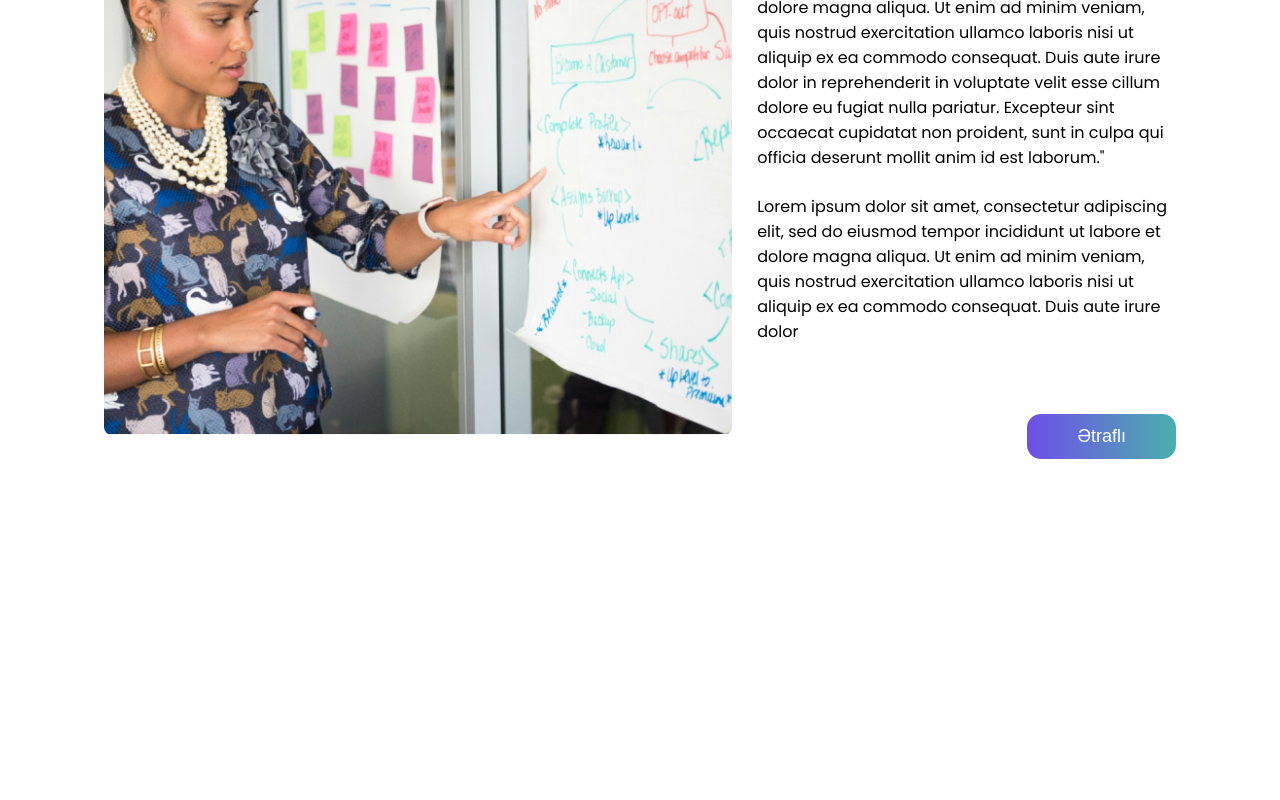
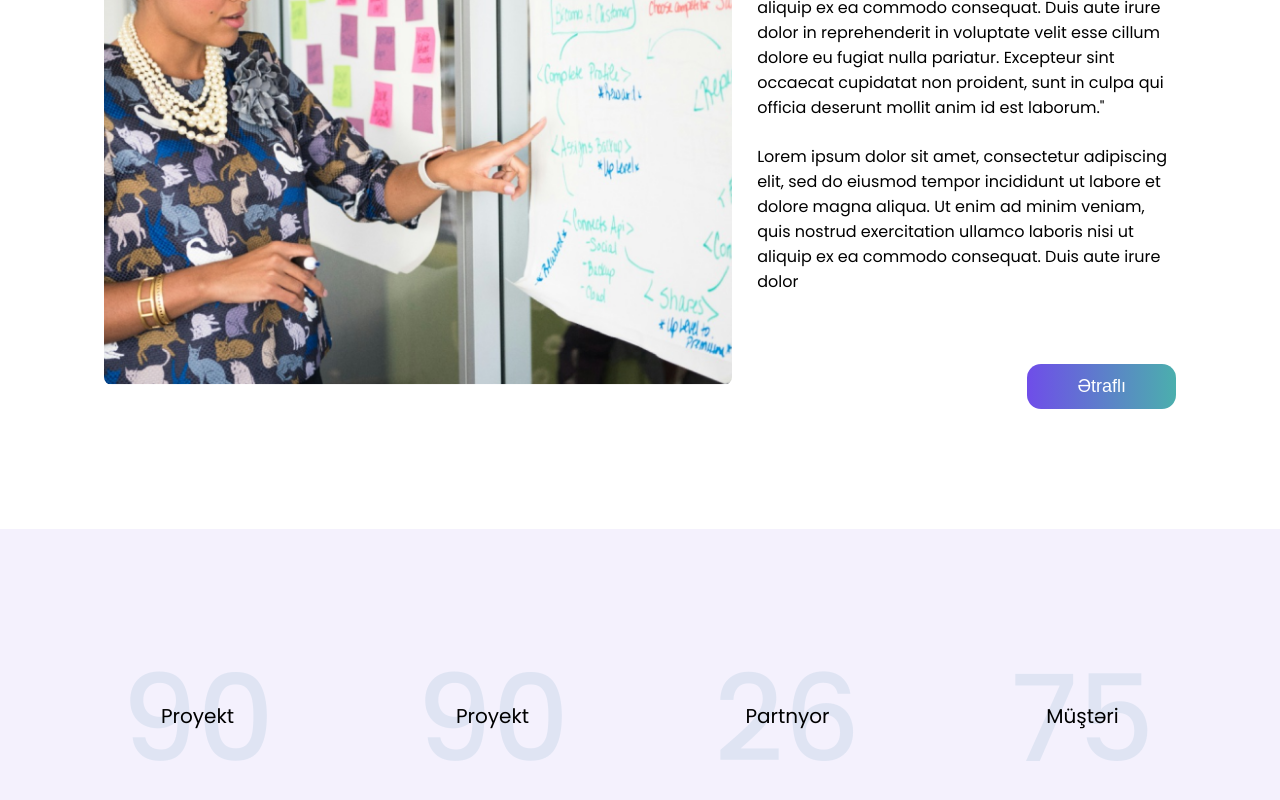
Before and after one commit to elturanshucai/3steps, a Next.js app: page / in a window 1280 px wide. Shown: the part 1970-2770 px from the top of the page. Before the commit the page ends 2549 px from the top, so only its background shows below. Built offline with nearby package versions, Linux system fonts and the light colour scheme.

Commit message:
partners section completed

```diff
--- a/src/app/page.js
+++ b/src/app/page.js
@@ -3,6 +3,7 @@ import HomePage from "@/components/home/HomePage";
 import Services from "@/components/services/Services";
 import styles from './page.module.css'
 import Header from "@/components/header/Header";
+import Partners from "@/components/partners/Partners";
 
 export default function Home() {
 
@@ -12,6 +13,7 @@ export default function Home() {
       <HomePage />
       <Services />
       <About />
+      <Partners />
     </main>
   );
 }
--- a/src/components/header/Header.jsx
+++ b/src/components/header/Header.jsx
@@ -4,7 +4,10 @@ import styles from './header.module.css'
 import { useEffect, useState } from 'react'
 
 const Header = () => {
-    const [scrolling, setScrolling] = useState(false)
+    const [scrolling, setScrolling] = useState(() => {
+        if (window.scrollY > 0) return true
+        return false
+    })
 
     useEffect(() => {
         const scrollHandler = () => {
--- /dev/null
+++ b/src/components/partners/Partners.jsx
@@ -0,0 +1,23 @@
+import styles from './partners.module.css'
+
+const partners = [
+    { title: 'Proyekt', count: 90 },
+    { title: 'Proyekt', count: 90 },
+    { title: 'Partnyor', count: 26 },
+    { title: 'Müştəri', count: 75 }
+]
+
+const Partners = () => {
+    return (
+        <section id='partners' className={styles.partners}>
+            {partners.map((partner, index) => (
+                <div className={styles.partnerItem} key={index}>
+                    <div className={styles.count}>{partner.count}</div>
+                    <div className={styles.title}>{partner.title}</div>
+                </div>
+            ))}
+        </section>
+    )
+}
+
+export default Partners
--- /dev/null
+++ b/src/components/partners/partners.module.css
@@ -0,0 +1,30 @@
+.partners {
+    background-color: #F4F1FD;
+    padding: 100px;
+    display: grid;
+    grid-template-columns: repeat(4, 1fr);
+    gap: 100px;
+}
+
+.partnerItem{
+    position: relative;
+    display: flex;
+    align-items: center;
+    justify-content: center;
+}
+
+.count{
+    font-size: 120px;
+    opacity: 0.2;
+    font-weight: 500;
+    color: #8FB4CE;
+}
+
+.title{
+    position: absolute;
+    top: 40%;
+    width: 100%;
+    text-align: center;
+    color: black;
+    font-size: 20px;
+}
--- a/src/components/services/services.module.css
+++ b/src/components/services/services.module.css
@@ -1,6 +1,6 @@
 .container {
     background-color: #F5F3FC;
-    padding: 250px 100px 80px;
+    padding: 200px 100px 80px;
 }
 
 .title {
```
